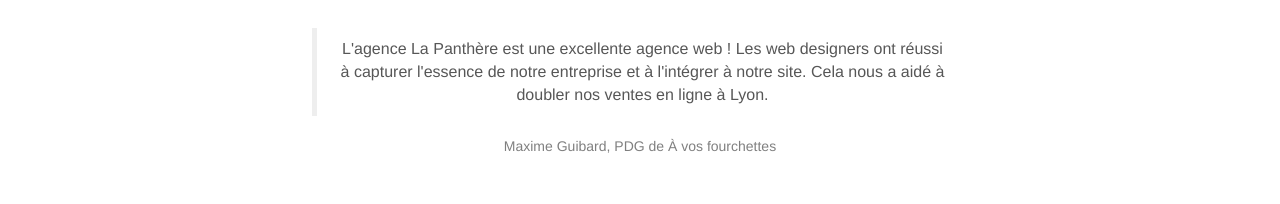
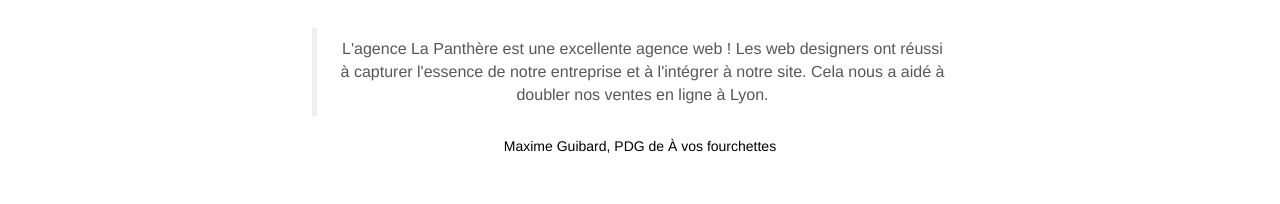
Before and after one commit to clementstorne/La-Panthere, a plain HTML site: page index.html in a window 1280 px wide. Shown: the part 1040-1244 px from the top of the page. Drawn offline with nearby package versions, Linux system fonts and the light colour scheme.

Commit message:
color figcaption

```diff
--- a/index.html
+++ b/index.html
@@ -173,7 +173,9 @@
                   ventes en ligne à Lyon.
                 </p>
               </blockquote>
-              <figcaption>Maxime Guibard, PDG de À vos fourchettes</figcaption>
+              <figcaption class="tc-black">
+                Maxime Guibard, PDG de À vos fourchettes
+              </figcaption>
             </figure>
           </div>
         </div>
```
